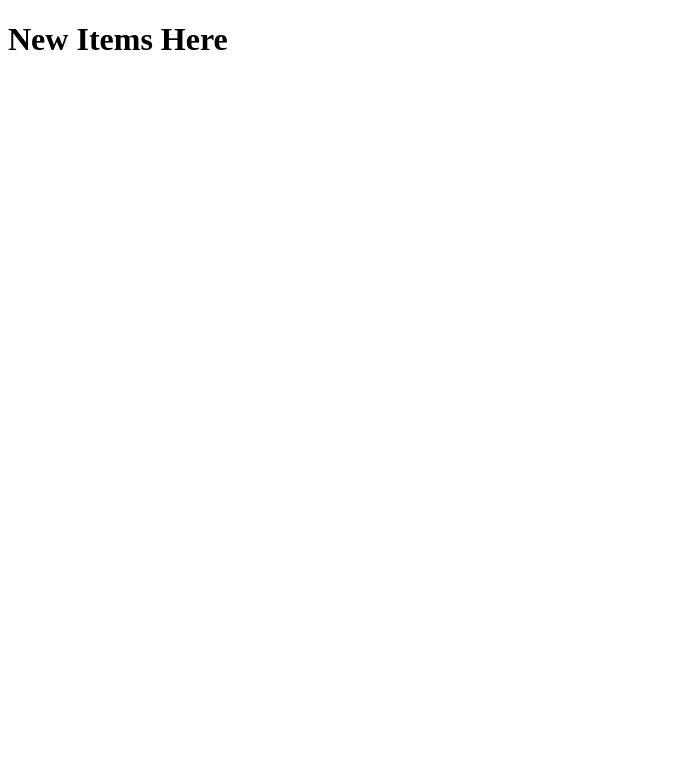
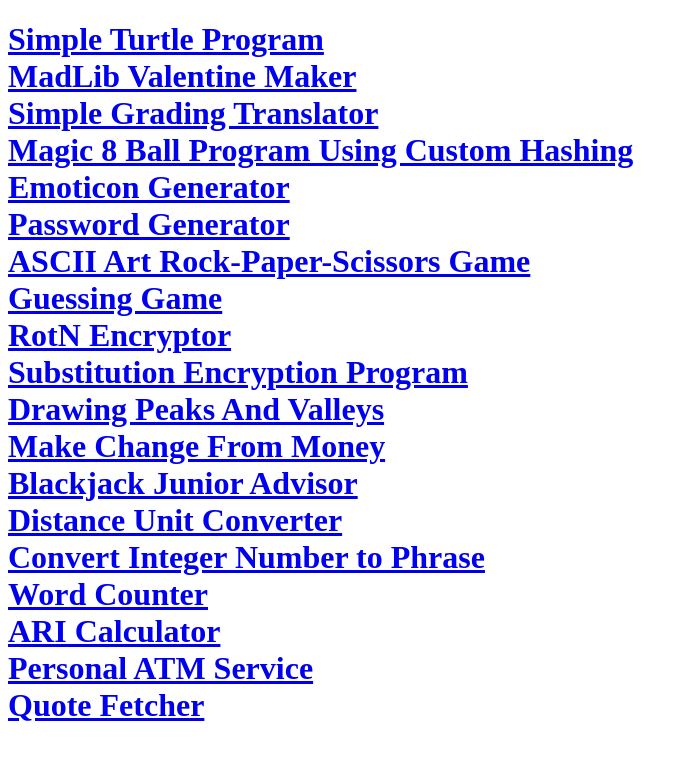
Before and after one commit to mcbridz/portfolio.github.io, a plain HTML site: page index_page.html in a window 1280 px wide. Shown: the whole page, without its empty margins (0-688 px from the left). Drawn offline with Linux system fonts and the light colour scheme.

Commit message:
Added all Python labs thus far.

```diff
--- a/index_page.html
+++ b/index_page.html
@@ -8,8 +8,102 @@
 </head>
 
 <body>
-    <h1>
-        New Items Here
+    <h1 class=lab_lists>
+        <div>
+            <a
+                href=https://github.com/mcbridz/MountainGoatPDXCodeGuild/blob/master/Python%20Lab%20Solutions/lab01-turtle.py>Simple
+                Turtle Program</a>
+        </div>
+        <div>
+            <a
+                href=https://github.com/mcbridz/MountainGoatPDXCodeGuild/blob/master/Python%20Lab%20Solutions/lab02-madlib.py>MadLib
+                Valentine Maker</a>
+        </div>
+        <div>
+            <a
+                href=https://github.com/mcbridz/MountainGoatPDXCodeGuild/blob/master/Python%20Lab%20Solutions/lab3-grading.py>Simple
+                Grading Translator</a>
+        </div>
+        <div>
+            <a
+                href=https://github.com/mcbridz/MountainGoatPDXCodeGuild/blob/master/Python%20Lab%20Solutions/lab4-magic8ball.py>Magic
+                8 Ball Program Using Custom Hashing</a>
+        </div>
+        <div>
+            <a
+                href=https://github.com/mcbridz/MountainGoatPDXCodeGuild/blob/master/Python%20Lab%20Solutions/lab5-random_emoticon_generator.py>Emoticon
+                Generator</a>
+        </div>
+        <div>
+            <a
+                href=https://github.com/mcbridz/MountainGoatPDXCodeGuild/blob/master/Python%20Lab%20Solutions/lab6-passwordGenerator.py>Password
+                Generator</a>
+        </div>
+        <div>
+            <a
+                href=https://github.com/mcbridz/MountainGoatPDXCodeGuild/blob/master/Python%20Lab%20Solutions/lab7-RockPaperScissors.py>ASCII
+                Art Rock-Paper-Scissors Game</a>
+        </div>
+        <div>
+            <a
+                href=https://github.com/mcbridz/MountainGoatPDXCodeGuild/blob/master/Python%20Lab%20Solutions/lab8-guess-a-number.py>Guessing
+                Game</a>
+        </div>
+        <div>
+            <a
+                href=https://github.com/mcbridz/MountainGoatPDXCodeGuild/blob/master/Python%20Lab%20Solutions/lab9-rot13encryption.py>RotN
+                Encryptor</a>
+        </div>
+        <div>
+            <a
+                href=https://github.com/mcbridz/MountainGoatPDXCodeGuild/blob/master/Python%20Lab%20Solutions/lab9_challenge_substitution_cypher.py>Substitution
+                Encryption Program</a>
+        </div>
+        <div>
+            <a
+                href=https://github.com/mcbridz/MountainGoatPDXCodeGuild/blob/master/Python%20Lab%20Solutions/lab10-peaks_and_valleys.py>Drawing
+                Peaks And Valleys</a>
+        </div>
+        <div>
+            <a
+                href=https://github.com/mcbridz/MountainGoatPDXCodeGuild/blob/master/Python%20Lab%20Solutions/lab11-make_change.py>Make
+                Change From Money</a>
+        </div>
+        <div>
+            <a
+                href=https://github.com/mcbridz/MountainGoatPDXCodeGuild/blob/master/Python%20Lab%20Solutions/lab12-blackjack_advice.py>Blackjack
+                Junior Advisor</a>
+        </div>
+        <div>
+            <a
+                href=https://github.com/mcbridz/MountainGoatPDXCodeGuild/blob/master/Python%20Lab%20Solutions/lab13-unit_converter.py>Distance
+                Unit Converter</a>
+        </div>
+        <div>
+            <a
+                href=https://github.com/mcbridz/MountainGoatPDXCodeGuild/blob/master/Python%20Lab%20Solutions/lab14-number_to_phrase.py>Convert
+                Integer Number to Phrase</a>
+        </div>
+        <div>
+            <a
+                href=https://github.com/mcbridz/MountainGoatPDXCodeGuild/blob/master/Python%20Lab%20Solutions/lab15-count_words.py>Word
+                Counter</a>
+        </div>
+        <div>
+            <a
+                href=https://github.com/mcbridz/MountainGoatPDXCodeGuild/blob/master/Python%20Lab%20Solutions/lab16-ari.py>ARI
+                Calculator</a>
+        </div>
+        <div>
+            <a
+                href=https://github.com/mcbridz/MountainGoatPDXCodeGuild/blob/master/Python%20Lab%20Solutions/lab18-atm.py>Personal
+                ATM Service</a>
+        </div>
+        <div>
+            <a
+                href=https://github.com/mcbridz/MountainGoatPDXCodeGuild/blob/master/Python%20Lab%20Solutions/lab19-quotes.py>Quote
+                Fetcher</a>
+        </div>
     </h1>
 </body>
 
```
